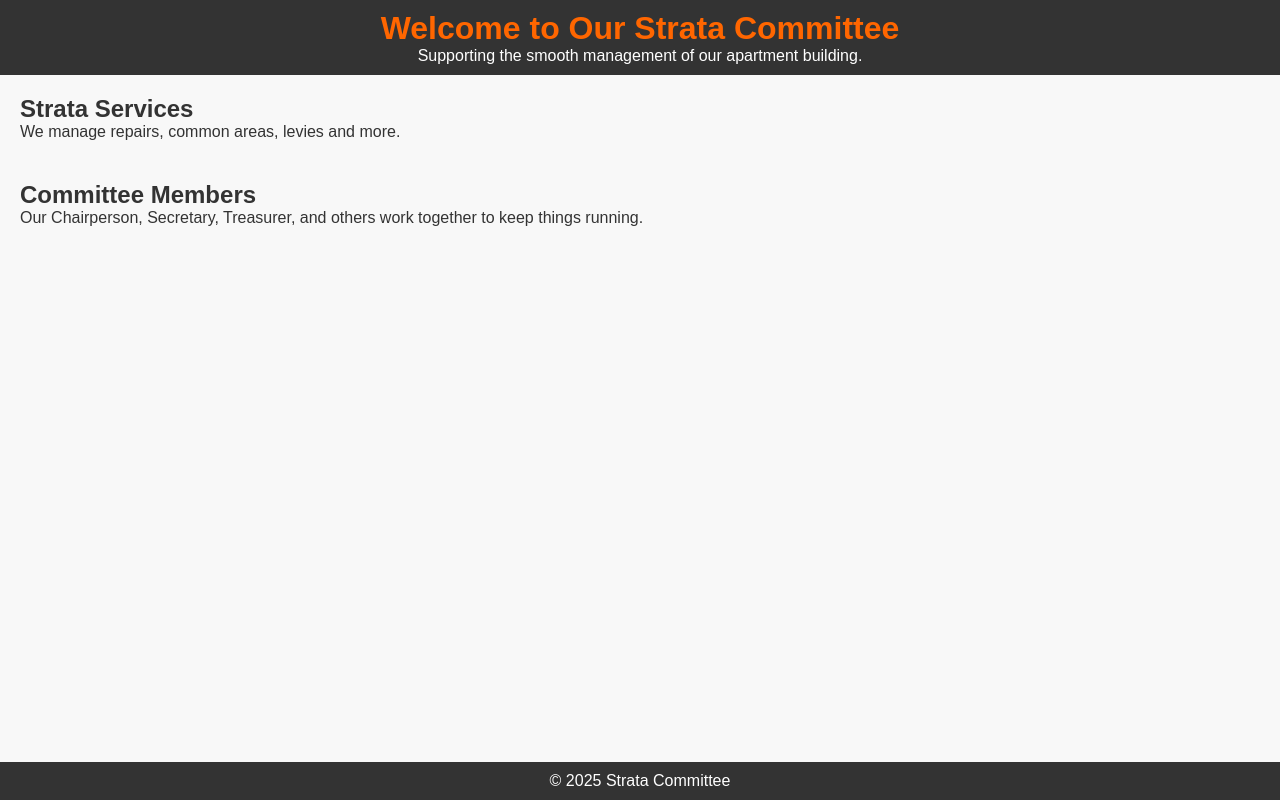
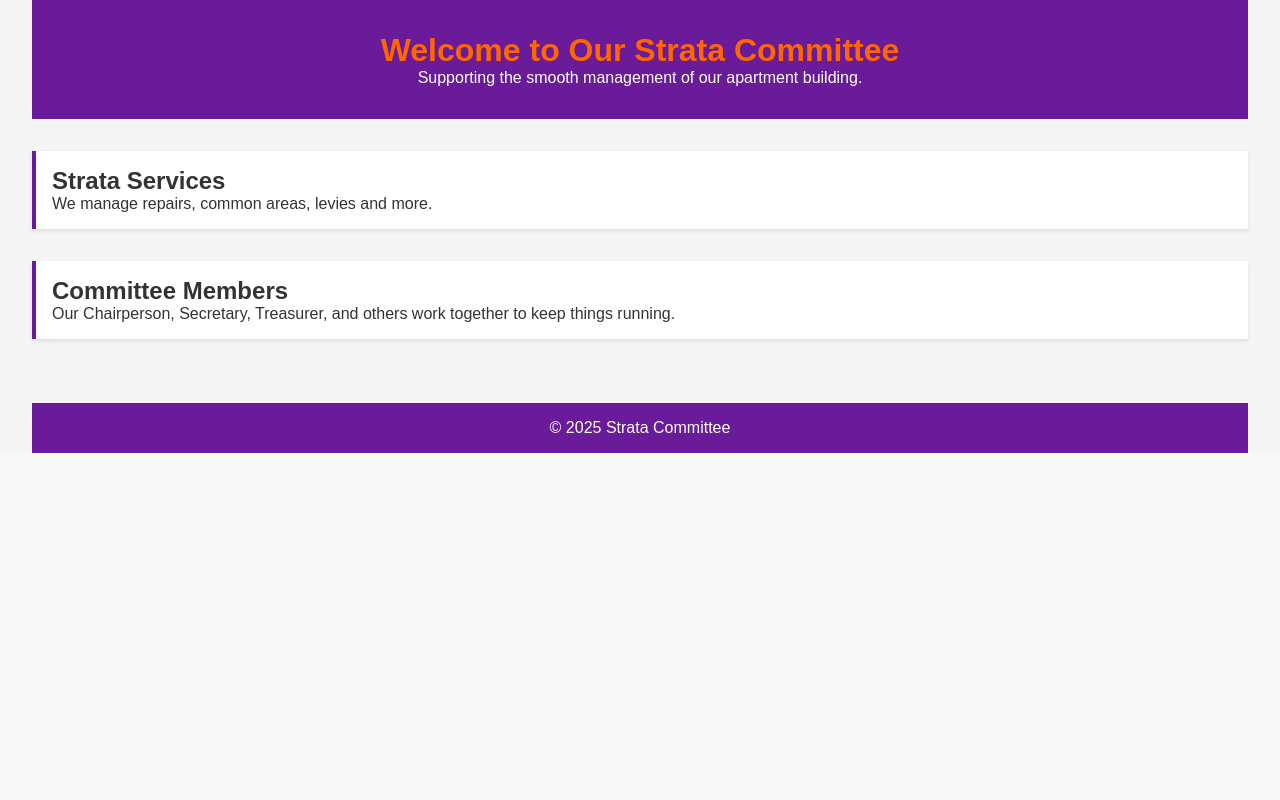
Before and after one commit to GunjeeB/strata-management, a Next.js app: page / in a window 1280 px wide. Built offline with nearby package versions, Linux system fonts and the light colour scheme.

Commit message:
Style changed

```diff
--- a/styles/Home.module.css
+++ b/styles/Home.module.css
@@ -1,69 +1,32 @@
-.body {
-  font-family: Arial, sans-serif;
-  margin: 0;
-  padding: 0;
+.container {
+  font-family: sans-serif;
+  padding: 0 2rem;
+  background-color: #f5f5f5;
+  color: #333;
 }
 
 .header {
-  background-color: #333;
+  text-align: center;
+  background-color: #6A1B9A;
   color: white;
-  padding: 10px 0;
-  text-align: center;
+  padding: 2rem;
 }
 
-.nav ul {
-  list-style-type: none;
-  padding: 0;
-  margin: 0;
-  text-align: center;
+.main {
+  padding: 2rem 0;
 }
 
-.nav ul li {
-  display: inline;
-  margin: 0 10px;
-}
-
-.nav ul li a {
-  color: white;
-  text-decoration: none;
-  font-size: 18px;
+.section {
+  margin-bottom: 2rem;
+  padding: 1rem;
+  background-color: white;
+  border-left: 4px solid #6A1B9A;
+  box-shadow: 0 2px 4px rgba(0,0,0,0.1);
 }
 
 .footer {
   text-align: center;
-  background-color: #333;
+  padding: 1rem;
+  background-color: #6A1B9A;
   color: white;
-  padding: 10px;
-  position: fixed;
-  width: 100%;
-  bottom: 0;
 }
-
-.section {
-  padding: 20px;
-}
-
-.button {
-  padding: 10px;
-  background-color: #4CAF50;
-  color: white;
-  border: none;
-  cursor: pointer;
-}
-
-.button:hover {
-  background-color: #45a049;
-}
-
-.gallery-item {
-  width: 100px;
-  height: 100px;
-  margin: 10px;
-}
-
-.service {
-  background-color: #f4f4f4;
-  padding: 20px;
-  margin: 10px;
-  border-radius: 5px;
-}
```
